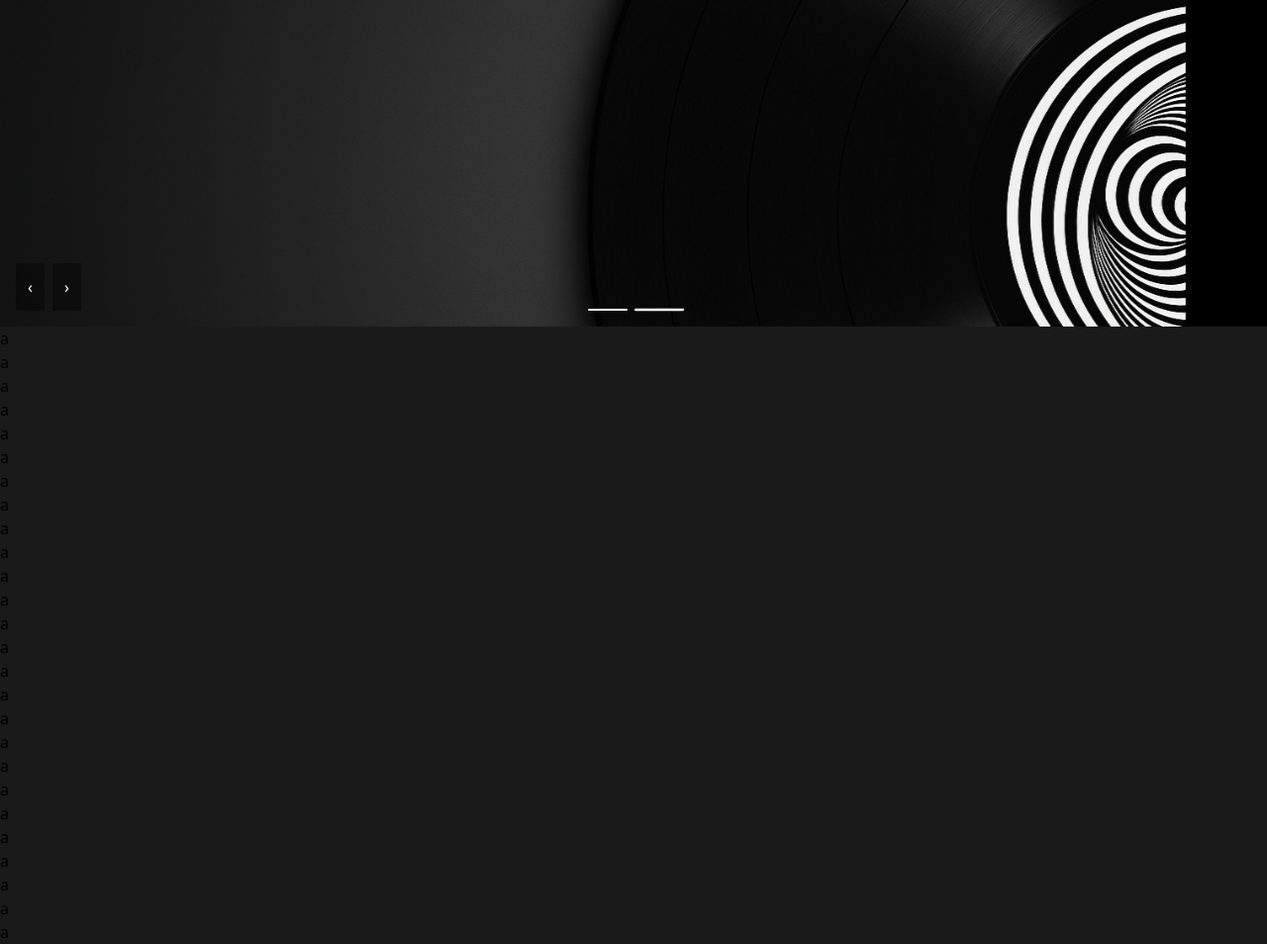
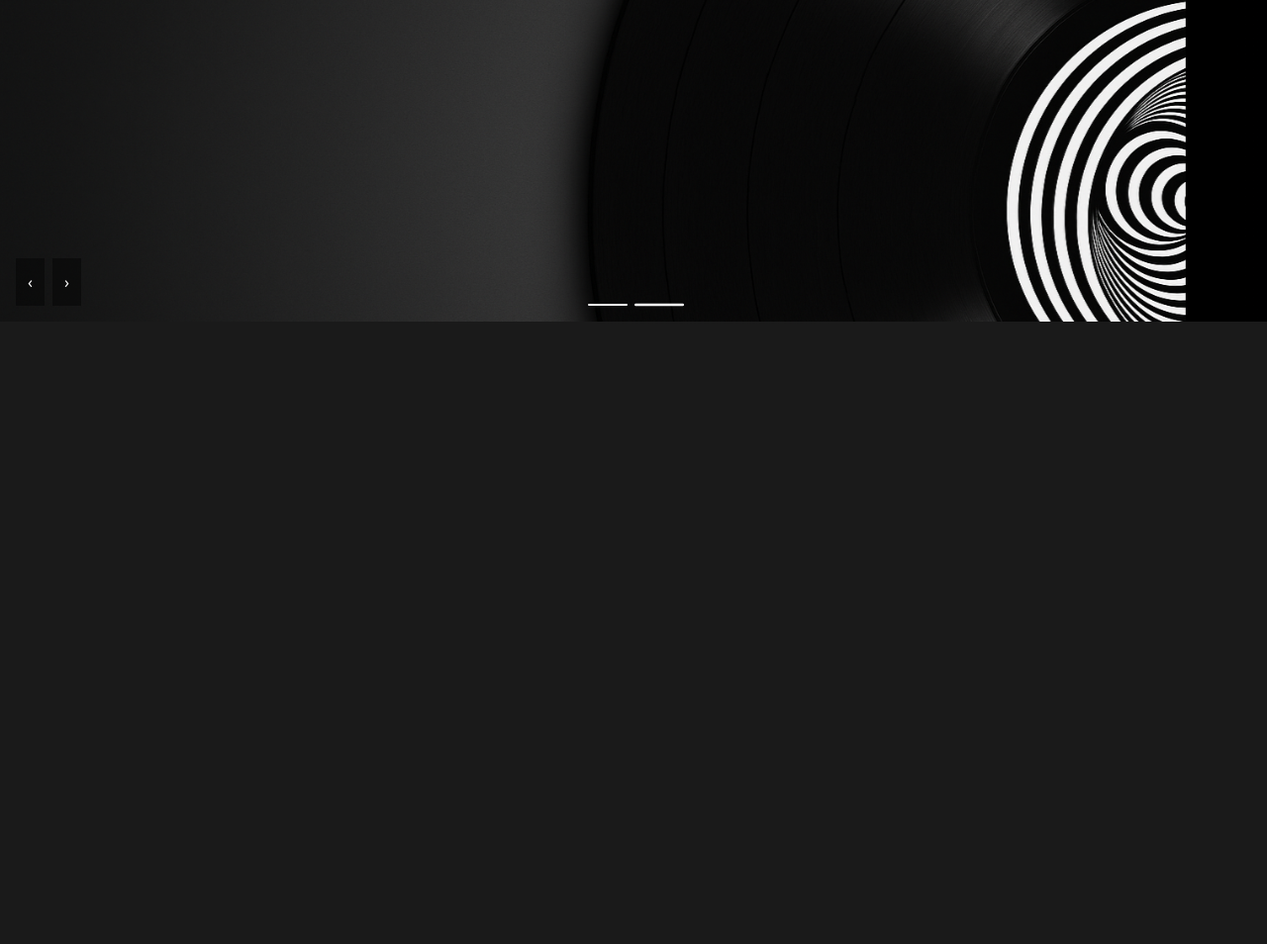
Before and after one commit to Gabovoid/Marcos_Web, an Astro site: page / in a window 1280 px wide. Shown: the part 304-1258 px from the top of the page at 99% size. After the commit the page ends 880 px from the top, so only its background shows below. Built offline with nearby package versions, Linux system fonts and the light colour scheme; Astro itself is replaced by a stand-in of ours; grey boxes are pictures that could not be loaded.

Commit message:
arreglos organizacion

```diff
--- a/src/components/Slider.astro
+++ b/src/components/Content/Slider.astro
@@ -1,8 +1,7 @@
 ---
-import "../styles/global.css";
 import { Image } from "astro:assets";
-import B1 from "../assets/B1.png";
-import B2 from "../assets/B2.png";
+import B1 from "../../assets/B1.png";
+import B2 from "../../assets/B2.png";
 ---
 
 <section class="relative w-full overflow-hidden mt-[80px]">
@@ -112,31 +111,3 @@ import B2 from "../assets/B2.png";
     }
   }
 </script>
-
-
-<h1>a</h1>
-<h1>a</h1>
-<h1>a</h1>
-<h1>a</h1>
-<h1>a</h1>
-<h1>a</h1>
-<h1>a</h1>
-<h1>a</h1>
-<h1>a</h1>
-<h1>a</h1>
-<h1>a</h1>
-<h1>a</h1>
-<h1>a</h1>
-<h1>a</h1>
-<h1>a</h1>
-<h1>a</h1>
-<h1>a</h1>
-<h1>a</h1>
-<h1>a</h1>
-<h1>a</h1>
-<h1>a</h1>
-<h1>a</h1>
-<h1>a</h1>
-<h1>a</h1>
-<h1>a</h1>
-<h1>a</h1>
--- a/src/components/Header.astro
+++ b/src/components/Header/Header.astro
@@ -1,7 +1,6 @@
 ---
-import "../styles/global.css";
 import { Image } from "astro:assets";
-import logo from "../assets/logo.png";
+import logo from "../../assets/logo.png";
 ---
 
 <header class="bg-black text-white flex items-center justify-between px-4 sm:px-8 py-5 fixed top-0 left-0 right-0 z-50">
--- a/src/layouts/Layout.astro
+++ b/src/layouts/Layout.astro
@@ -1,7 +1,6 @@
 ---
-import Header from '../components/Header.astro';
-import Slider from '../components/Slider.astro';
-
+import Header from '../components/Header/Header.astro';
+import "../styles/global.css";
 ---
 
 <!doctype html>
@@ -15,7 +14,6 @@ import Slider from '../components/Slider.astro';
 	</head>
 	<body>
 		<Header />
-		<hr class="bg-white border border-white h-[5px] w-full">
 		<slot />
 	</body>
 </html>
--- a/src/pages/index.astro
+++ b/src/pages/index.astro
@@ -1,8 +1,7 @@
 ---
 
-import Slider from '../components/Slider.astro';
+import Slider from '../components/Content/Slider.astro';
 import Layout from '../layouts/Layout.astro';
-import "../styles/global.css";
 
 ---
 
```
